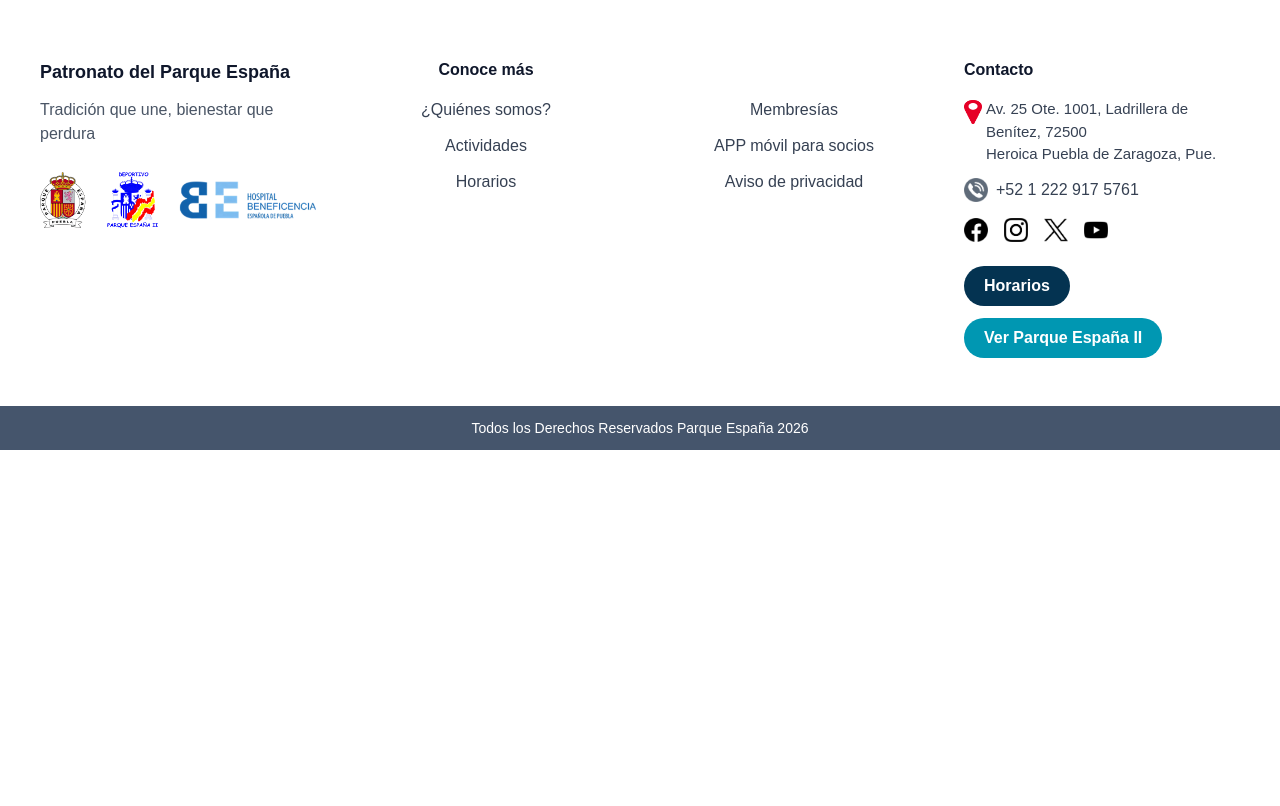
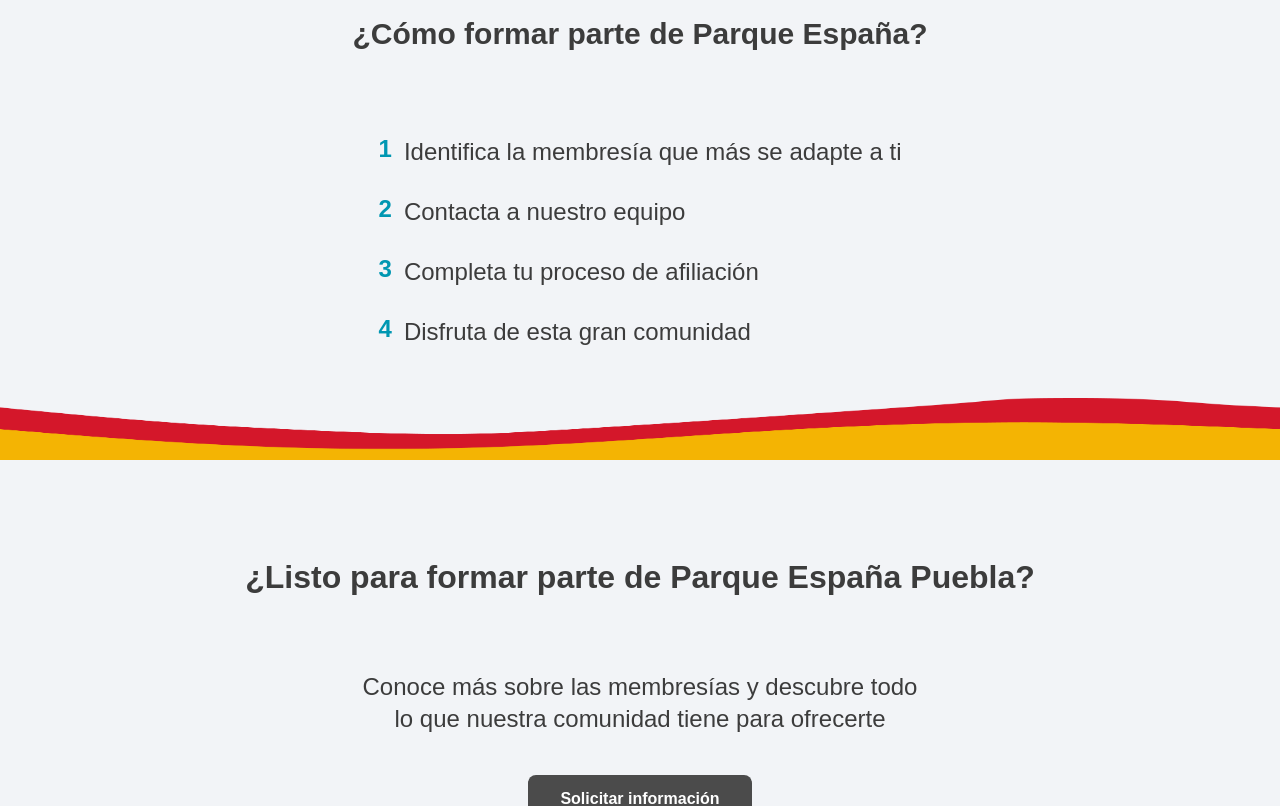
Before and after one commit to Urban1997/parque_espana, a React (Vite) app: page /memberships in a window 1280 px wide. Shown: the part 1760-2566 px from the top of the page. Before the commit the page ends 2210 px from the top, so only its background shows below. Built offline with nearby package versions, Linux system fonts and the light colour scheme.

Commit message:
modificacion index.css

```diff
--- a/src/components/Home/1.Hero.tsx
+++ b/src/components/Home/1.Hero.tsx
@@ -1,14 +1,14 @@
-import { Link } from "react-router-dom";
+
 import tennis from "@/assets/images/Home/Hero.webp";
 import { HomeContent } from "../../constants/Home";
 import { AnimFadeUp, AnimSlideRight } from "../Animations";
-
+import ButtonLink from "../ButtonLink";
 
 export default function Hero() {
-  const { title, description, buttonText, buttonLink, imageAlt } = HomeContent.hero;
+  const { title, description, buttonText, buttonLink, imageAlt } =  HomeContent.hero;
 
   return (
-    <section className="relative flex min-h-150 flex-col overflow-hidden bg-header-gradient text-white md:flex-row">
+    <section className="relative flex  bg-header-gradient min-h-150 flex-col overflow-hidden  text-white md:flex-row content-100">
       {/* Texto: mitad izquierda */}
       <div className="z-10 flex flex-1 items-center justify-center px-6 py-16 text-center md:justify-start md:px-16 md:text-left lg:text-center">
         <div>
@@ -19,24 +19,22 @@
           </AnimFadeUp>
 
           <AnimFadeUp className="mt-4">
-            <p className="text-lg text-white/90">
-              {description}
-            </p>
+            <p className="text-lg text-white/90">{description}</p>
           </AnimFadeUp>
 
           <AnimFadeUp className="mt-8">
-            <Link
+            <ButtonLink
+              text={buttonText}
               to={buttonLink}
-              className="inline-block rounded-md bg-[#B20026] px-6 py-3 font-semibold hover:bg-red-800 transition"
-            >
-              {buttonText}
-            </Link>
+              color="#B20026"
+              size="md"
+            />
           </AnimFadeUp>
         </div>
       </div>
 
       {/* Imagen: mitad derecha */}
-      <AnimSlideRight className="h-75 w-full sm:h-95 md:h-auto md:flex-1">
+      <AnimSlideRight className="h-75 w-full sm:h-95 md:h-auto md:flex-1 ">
         <img
           src={tennis}
           alt={imageAlt}
--- a/src/components/Home/2.Stats.tsx
+++ b/src/components/Home/2.Stats.tsx
@@ -1,18 +1,20 @@
-import { Link } from "react-router-dom";
 import Graphic_Element from "@/assets/images/Home/Graphic_Element.webp";
 import StatsCounter from "../StatsCounter";
 import { HomeContent } from "../../constants/Home";
 import { AnimFadeUp, AnimScale } from "../Animations";
+import ButtonLink from "../ButtonLink";
 
 export default function StatsBanner() {
-  const { title, descriptionParts, buttonText, buttonLink, imageAlt } = HomeContent.stats;
+  const { title, descriptionParts, buttonText, buttonLink, imageAlt } =
+    HomeContent.stats;
 
   return (
     <section className="bg-[#F2F4F7] py-16 mt-16">
-      <div className="mx-auto max-w-5xl px-6 text-center">
-        <div className="flex flex-wrap items-center justify-center gap-2 sm:gap-3">
-          <AnimFadeUp>
-            <h2 className="text-2xl font-extrabold text-[#004aad] sm:text-3xl md:text-4xl">
+      {/* @container activa cqw para todo lo de adentro */}
+      <div className="wrap-90 lg:wrap-70">
+        <div className="flex w-full flex-wrap items-center justify-center gap-2 sm:gap-3">
+          <AnimFadeUp className="w-full flex-1 min-w-0">
+            <h2 className="font-extrabold text-[#004aad] leading-tight text-[22px] sm:text-[24px] lg:text-[34px] lg:font-extrabold">
               {title}
             </h2>
           </AnimFadeUp>
@@ -21,26 +23,22 @@
               src={Graphic_Element}
               alt={imageAlt}
               loading="lazy"
-              className="hidden lg:block h-20 w-20 -mt-10 lg:h-24 lg:-mt-16 lg:w-24 object-contain"
+              className="hidden lg:block h-20 w-20 -mt-10 lg:h-24 lg:-mt-16 lg:w-24  object-contain"
             />
           </AnimScale>
         </div>
 
-        <AnimFadeUp className="mx-auto mt-16 max-w-3xl">
-          <p className="text-base text-[#3C3C3C] sm:text-xl font-medium">
+        <AnimFadeUp className="mx-auto mt-16 w-full">
+          <p className="text-[16px] text-justify sm:text-[18px]  sm:text-center lg:text-[28px] lg:text-center text-[#3C3C3C]">
             {descriptionParts.map((part, i) =>
               part.strong ? <strong key={i}>{part.text}</strong> : part.text,
             )}
           </p>
         </AnimFadeUp>
 
-        <AnimFadeUp className="mt-8">
-          <Link
-            to={buttonLink}
-            className="inline-block rounded-lg bg-[#0097b2] px-6 py-2.5 text-sm font-semibold text-white hover:bg-sky-700 transition sm:px-8 sm:py-3 sm:text-base sm:mt-16"
-          >
-            {buttonText}
-          </Link>
+        <AnimFadeUp className="mt-8 text-white">
+        <ButtonLink text={buttonText} to={buttonLink} color="#004aad" size={{base: "md", sm: "lg"}} />
+
         </AnimFadeUp>
 
         <AnimScale className="mt-12">
--- /dev/null
+++ b/src/components/Memberships/4.Steps.tsx
@@ -0,0 +1,43 @@
+// Steps.tsx
+import { MembershipsContent } from "../../constants/Memberships";
+import Separator from "@/assets/images/Memberships/Separator.webp";
+import { AnimFadeUp, AnimStaggerContainer, AnimStaggerItem } from "../Animations";
+
+export default function Steps() {
+  const { title, items } = MembershipsContent.steps;
+
+  return (
+    <section className="relative overflow-hidden bg-[#F2F4F7] pb-20 pt-14 sm:pb-24 lg:pb-28">
+      <div className="mx-auto px-6 text-center sm:px-10 lg:px-16">
+        <AnimFadeUp>
+          <h2 className="mx-auto max-w-[300px] text-xl font-extrabold text-[#3C3C3C] sm:max-w-3xl sm:whitespace-nowrap sm:text-2xl lg:text-3xl">
+            {title}
+          </h2>
+        </AnimFadeUp>
+
+        <AnimStaggerContainer className="mx-auto mt-8 flex w-fit max-w-full flex-col items-start gap-4 sm:mt-20 sm:gap-6">
+          {items.map(({ id, text }) => (
+            <AnimStaggerItem key={id}>
+              <div className="flex items-start gap-2.5 sm:gap-3">
+                <span className="text-xl font-extrabold text-[#0097b2] sm:text-[22px] lg:text-[24px]">
+                  {id}
+                </span>
+                <p className="max-w-[240px] pt-0.5 text-left text-base text-[#3C3C3C] sm:max-w-md sm:pt-1 sm:text-xl lg:max-w-lg lg:text-2xl">
+                  {text}
+                </p>
+              </div>
+            </AnimStaggerItem>
+          ))}
+        </AnimStaggerContainer>
+      </div>
+
+      {/* Separador decorativo inferior */}
+      <img
+        src={Separator}
+        alt=""
+        loading="lazy"
+        className="absolute bottom-0 left-0 w-full object-cover"
+      />
+    </section>
+  );
+}
--- /dev/null
+++ b/src/components/Memberships/5.JoinUs.tsx
@@ -0,0 +1,33 @@
+// JoinUs.tsx
+import { Link } from "react-router-dom";
+import { MembershipsContent } from "../../constants/Memberships";
+import { AnimFadeUp } from "../Animations";
+
+export default function JoinUs() {
+  const { title, description, buttonText, buttonLink } = MembershipsContent.joinUs;
+
+  return (
+    <section className="bg-[#F2F4F7] px-6 py-16 text-center sm:px-10 sm:py-20 lg:px-16 lg:py-24">
+      <AnimFadeUp>
+        <h2 className="mx-auto w-fit text-xl font-extrabold text-[#3C3C3C] sm:whitespace-nowrap sm:text-2xl lg:text-[32px]">
+          {title}
+        </h2>
+      </AnimFadeUp>
+
+      <AnimFadeUp>
+        <p className="mx-auto mt-4 max-w-1/2 text-lg text-[#3C3C3C] sm:mt-18 sm:text-2xl">
+          {description}
+        </p>
+      </AnimFadeUp>
+
+      <AnimFadeUp>
+        <Link
+          to={buttonLink}
+          className="mt-8 inline-flex items-center justify-center rounded-lg bg-[#4B4B4B] px-6 py-3 text-sm font-semibold text-white transition hover:bg-[#2a2a2a] sm:mt-10 sm:px-8 sm:text-base"
+        >
+          {buttonText}
+        </Link>
+      </AnimFadeUp>
+    </section>
+  );
+}
--- a/src/constants/Memberships.ts
+++ b/src/constants/Memberships.ts
@@ -70,4 +70,22 @@
       },
     ],
   },
+
+
+    steps: {
+    title: "¿Cómo formar parte de Parque España?",
+    items: [
+      { id: 1, text: "Identifica la membresía que más se adapte a ti" },
+      { id: 2, text: "Contacta a nuestro equipo" },
+      { id: 3, text: "Completa tu proceso de afiliación" },
+      { id: 4, text: "Disfruta de esta gran comunidad" },
+    ],
+  },
+
+    joinUs: {
+    title: "¿Listo para formar parte de Parque España Puebla?",
+    description: "Conoce más sobre las membresías y descubre todo lo que nuestra comunidad tiene para ofrecerte",
+    buttonText: "Solicitar información",
+    buttonLink: "/contacto",
+  },
 };
--- a/src/index.css
+++ b/src/index.css
@@ -44,3 +44,22 @@
 .card-long-gradient {
   background: linear-gradient(135deg, #041f31 0%, #0c6097 100%);
 }
+
+@utility wrap-100 {
+  width: 100%;
+}
+
+@utility wrap-90 {
+  padding-left: 5%;
+  padding-right: 5%;
+}
+
+@utility wrap-80 {
+  padding-left: 10%;
+  padding-right: 10%;
+}
+
+@utility wrap-70 {
+  padding-left: 15%;
+  padding-right: 15%;
+}
--- a/src/pages/Memberships.tsx
+++ b/src/pages/Memberships.tsx
@@ -1,6 +1,8 @@
 import Hero from '../components/Memberships/1.Hero'
 import Benefits from '../components/Memberships/2.Benefits'
 import Plans from '../components/Memberships/3.Plans'
+import Steps from '../components/Memberships/4.Steps'
+import JoinUs from '../components/Memberships/5.JoinUs'
 
 
 
@@ -10,7 +12,8 @@
       <Hero />
       <Benefits />
       <Plans />
-
+      <Steps />
+      <JoinUs />
 
     </main>
   )
```
Also changed, not shown: src/assets/images/Memberships/Separator.webp (added).
